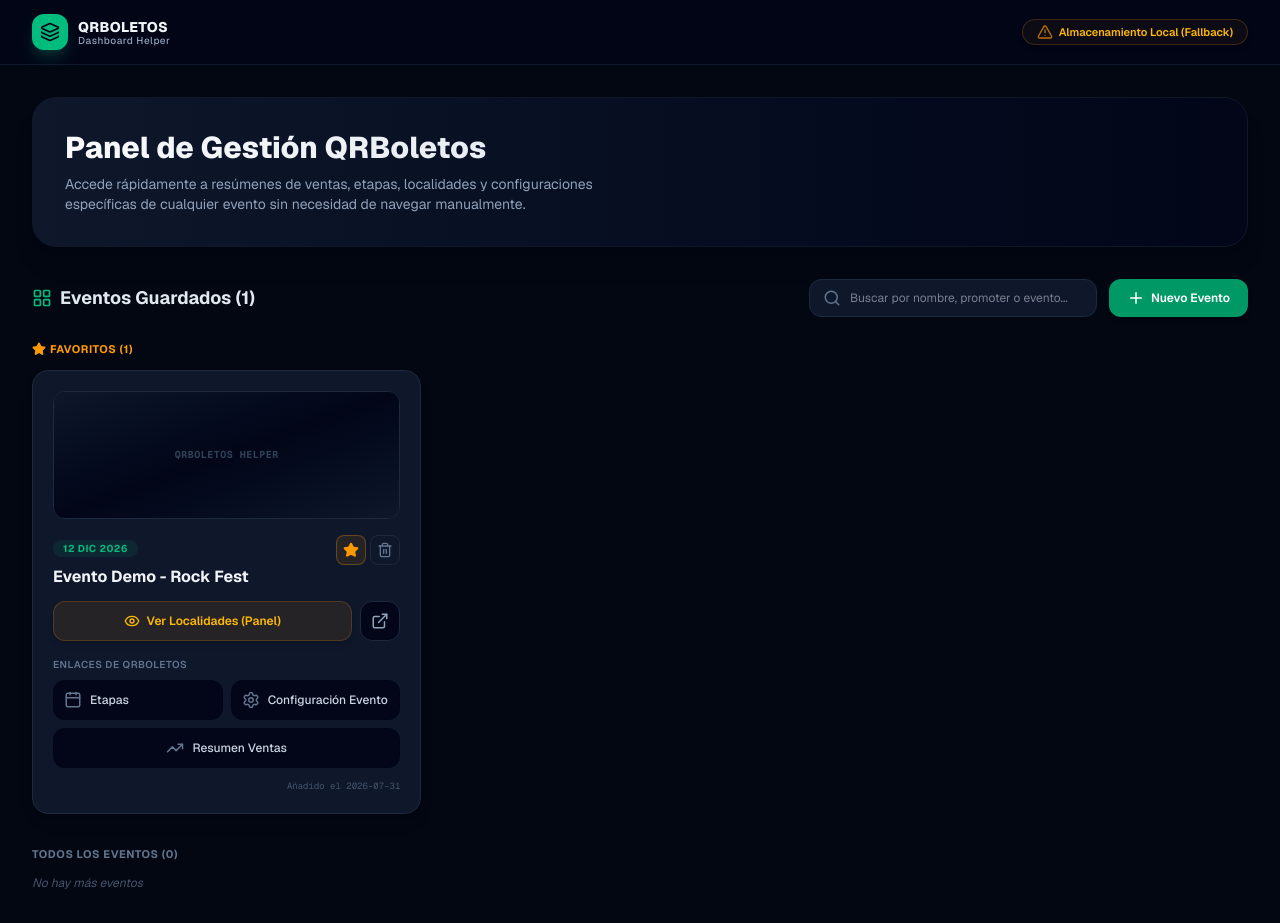
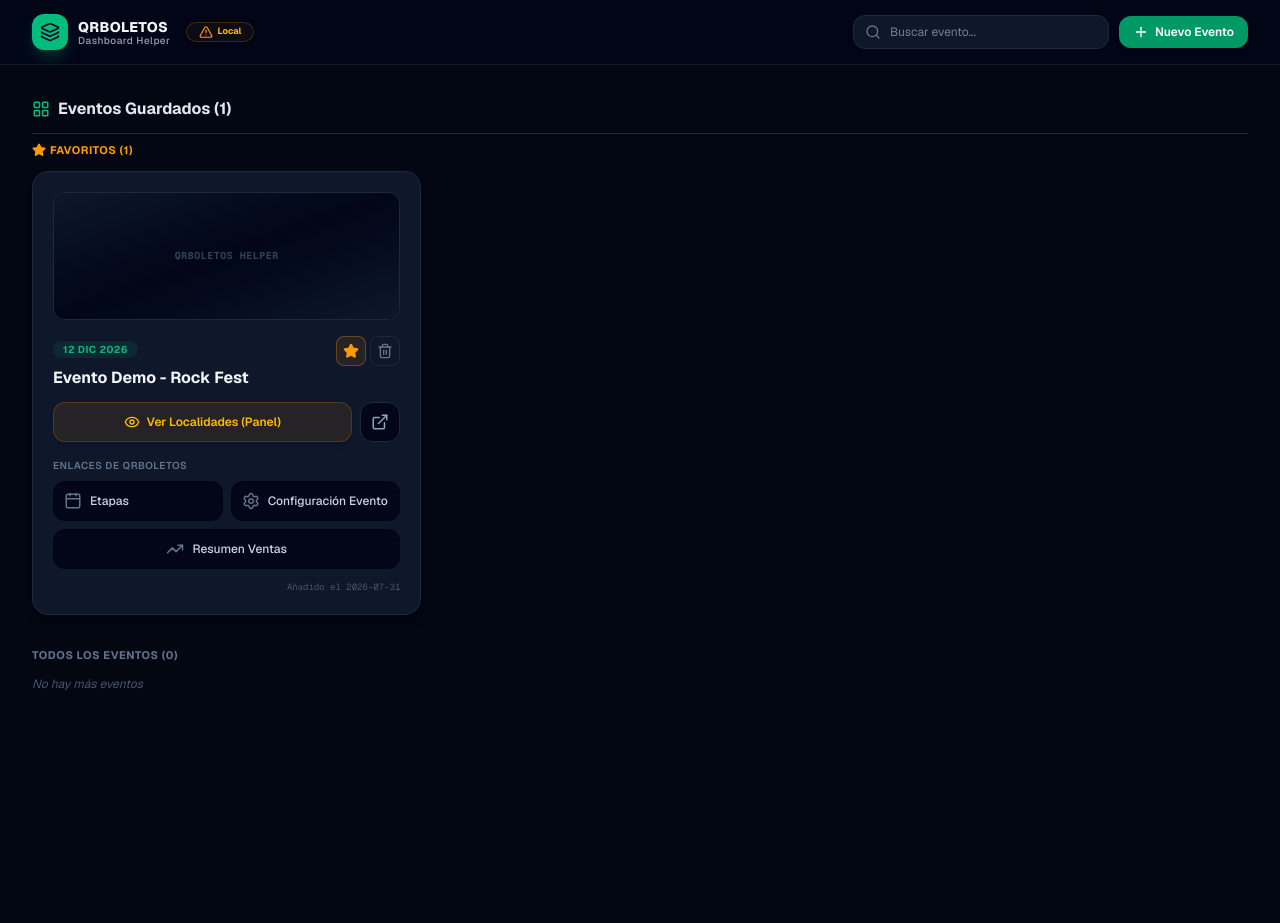
Before and after one commit to andresmholguin/eventQRaccess, a Next.js app: page / in a window 1280 px wide. After the commit the page ends 800 px from the top, so only its background shows below. Built offline with nearby package versions, Linux system fonts and the light colour scheme.

Commit message:
feat: reestructurar nav superior para albergar buscador, link de sheet y boton de nuevo evento, y remover banner de bienvenida

```diff
--- a/src/app/page.tsx
+++ b/src/app/page.tsx
@@ -218,7 +218,9 @@ export default function Home() {
     <main className="min-h-screen bg-[#030712] text-slate-100 font-sans selection:bg-emerald-500/20">
       {/* Navbar Superior */}
       <nav className="border-b border-slate-900 bg-slate-950/80 backdrop-blur-md sticky top-0 z-40">
-        <div className="max-w-7xl mx-auto px-4 sm:px-6 lg:px-8 h-16 flex items-center justify-between">
+        <div className="max-w-7xl mx-auto px-4 sm:px-6 lg:px-8 py-3 md:py-0 md:h-16 flex flex-col md:flex-row md:items-center justify-between gap-3">
+          {/* Logo y Badge */}
+          <div className="flex items-center justify-between md:justify-start gap-4">
             <div className="flex items-center gap-2.5">
               <div className="bg-emerald-500 p-2 rounded-xl text-slate-950 font-bold shadow-lg shadow-emerald-500/20">
                 <Layers className="w-5 h-5" />
@@ -234,23 +236,63 @@ export default function Home() {
             </div>
 
             {/* Estado de Persistencia */}
-          <div className="flex items-center gap-2">
+            <div className="shrink-0">
               {isSheetsMode === null ? (
-              <span className="w-2.5 h-2.5 bg-slate-700 animate-pulse rounded-full"></span>
+                <span className="w-2.5 h-2.5 bg-slate-700 animate-pulse rounded-full block"></span>
               ) : isSheetsMode ? (
-              <div className="bg-emerald-500/5 text-emerald-400 border border-emerald-500/20 rounded-full px-3.5 py-1 text-[11px] font-semibold flex items-center gap-1.5 shadow-md">
-                <ShieldCheck className="w-4 h-4 text-emerald-500" />
-                <span>Google Sheets</span>
+                <div className="bg-emerald-500/5 text-emerald-400 border border-emerald-500/20 rounded-full px-3 py-0.5 text-[9px] font-bold flex items-center gap-1 shadow-sm">
+                  <ShieldCheck className="w-3.5 h-3.5 text-emerald-500" />
+                  <span className="hidden sm:inline">Google Sheets</span>
+                  <span className="sm:hidden">Sheets</span>
                 </div>
               ) : (
                 <div
-                className="bg-amber-500/5 text-amber-400 border border-amber-500/20 rounded-full px-3.5 py-1 text-[11px] font-semibold flex items-center gap-1.5 shadow-md"
-                title="Las variables de entorno de Google Sheets no están configuradas en .env.local"
+                  className="bg-amber-500/5 text-amber-400 border border-amber-500/20 rounded-full px-3 py-0.5 text-[9px] font-bold flex items-center gap-1 shadow-sm cursor-help"
+                  title="Google Sheets no configurado. Los datos se guardarán localmente."
                 >
-                <AlertTriangle className="w-4 h-4 text-amber-500 animate-pulse" />
-                <span>Almacenamiento Local (Fallback)</span>
+                  <AlertTriangle className="w-3.5 h-3.5 text-amber-500" />
+                  <span>Local</span>
                 </div>
               )}
+            </div>
+          </div>
+
+          {/* Controles en el Nav (Buscador, Sheet Link, Nuevo Evento) */}
+          <div className="flex flex-col sm:flex-row items-center gap-2.5 w-full md:w-auto">
+            {/* Buscador */}
+            <div className="relative w-full sm:w-60 md:w-64">
+              <Search className="w-4 h-4 text-slate-500 absolute left-3 top-1/2 -translate-y-1/2" />
+              <input
+                type="text"
+                placeholder="Buscar evento..."
+                className="w-full bg-slate-900 border border-slate-800 text-slate-200 rounded-xl pl-9 pr-4 py-2 text-xs focus:outline-none focus:ring-1 focus:ring-emerald-500 placeholder:text-slate-550"
+                value={searchQuery}
+                onChange={(e) => setSearchQuery(e.target.value)}
+              />
+            </div>
+
+            {/* Botón Google Sheet */}
+            {isSheetsMode && (
+              <a
+                href="https://docs.google.com/spreadsheets/d/1saVyrEYq8ITiSESR4Z13vJufjVvuKVmm9vjAsUFq3jg"
+                target="_blank"
+                rel="noopener noreferrer"
+                className="cursor-pointer bg-slate-900 border border-slate-800 hover:border-emerald-500/30 text-[11px] font-semibold px-3 py-2 rounded-xl hover:bg-slate-800 transition-all flex items-center gap-1.5 shadow-sm text-slate-300 w-full sm:w-auto justify-center"
+              >
+                <Database className="w-4 h-4 text-emerald-500" />
+                <span className="hidden lg:inline">Google Sheet</span>
+                <ExternalLink className="w-3 h-3 opacity-60" />
+              </a>
+            )}
+
+            {/* Botón Nuevo Evento */}
+            <button
+              onClick={() => setIsAddModalOpen(true)}
+              className="bg-emerald-600 hover:bg-emerald-500 text-white font-semibold text-xs py-2 px-3.5 rounded-xl transition-all shadow-md hover:shadow-emerald-500/10 flex items-center justify-center gap-1.5 cursor-pointer active:scale-95 w-full sm:w-auto shrink-0"
+            >
+              <Plus className="w-4 h-4" />
+              <span className="inline">Nuevo Evento</span>
+            </button>
           </div>
         </div>
       </nav>
@@ -267,32 +309,6 @@ export default function Home() {
         ) : (
           // Dashboard principal
           <div className="space-y-8">
-            {/* Cabecera / Bienvenida */}
-            <div className="bg-gradient-to-r from-slate-900 to-slate-950 border border-slate-900 rounded-3xl p-6 md:p-8 flex flex-col md:flex-row md:items-center justify-between gap-6 shadow-xl relative overflow-hidden">
-              <div className="relative z-10 space-y-2">
-                <h1 className="text-2xl md:text-3xl font-extrabold text-transparent bg-clip-text bg-gradient-to-r from-slate-50 to-slate-200">
-                  Panel de Gestión QRBoletos
-                </h1>
-                <p className="text-slate-400 text-sm max-w-xl">
-                  Accede rápidamente a resúmenes de ventas, etapas, localidades y configuraciones específicas de cualquier evento sin necesidad de navegar manualmente.
-                </p>
-              </div>
-
-              {/* Botón a Google Sheets */}
-              {isSheetsMode && (
-                <a
-                  href="https://docs.google.com/spreadsheets/d/1saVyrEYq8ITiSESR4Z13vJufjVvuKVmm9vjAsUFq3jg"
-                  target="_blank"
-                  rel="noopener noreferrer"
-                  className="relative z-10 cursor-pointer bg-slate-900 border border-slate-800 hover:border-emerald-500/30 text-xs font-semibold px-4.5 py-3 rounded-xl hover:bg-slate-800 transition-all flex items-center gap-2 self-start md:self-auto shadow-md"
-                >
-                  <Database className="w-4.5 h-4.5 text-emerald-500" />
-                  Abrir Google Sheet
-                  <ExternalLink className="w-3.5 h-3.5" />
-                </a>
-              )}
-            </div>
-
             {errorMsg && (
               <div className="bg-amber-500/5 border border-amber-500/20 text-amber-400 p-4 rounded-2xl text-xs flex items-center gap-2">
                 <Info className="w-5 h-5 shrink-0 text-amber-500" />
@@ -302,34 +318,12 @@ export default function Home() {
 
             {/* Contenedor de la lista de eventos */}
             <div className="space-y-6">
-              {/* Cabecera de la lista + Buscador y Botón */}
-              <div className="flex flex-col md:flex-row md:items-center justify-between gap-4">
-                <h2 className="text-lg font-bold text-slate-200 flex items-center gap-2">
-                  <LayoutGrid className="w-5 h-5 text-emerald-500" />
+              {/* Cabecera de la lista */}
+              <div className="border-b border-slate-800 pb-3 mb-2 flex items-center justify-between">
+                <h2 className="text-base font-bold text-slate-200 flex items-center gap-2">
+                  <LayoutGrid className="w-4.5 h-4.5 text-emerald-500" />
                   Eventos Guardados ({eventos.length})
                 </h2>
-
-                <div className="flex flex-col sm:flex-row items-center gap-3 w-full md:w-auto">
-                  {/* Buscador */}
-                  <div className="relative w-full sm:w-72">
-                    <Search className="w-4.5 h-4.5 text-slate-500 absolute left-3.5 top-1/2 -translate-y-1/2" />
-                    <input
-                      type="text"
-                      placeholder="Buscar por nombre, promoter o evento..."
-                      className="w-full bg-slate-900 border border-slate-800 text-slate-200 rounded-xl pl-10 pr-4 py-2.5 text-xs focus:outline-none focus:ring-1 focus:ring-emerald-500"
-                      value={searchQuery}
-                      onChange={(e) => setSearchQuery(e.target.value)}
-                    />
-                  </div>
-                  {/* Botón Nuevo Evento */}
-                  <button
-                    onClick={() => setIsAddModalOpen(true)}
-                    className="bg-emerald-600 hover:bg-emerald-500 text-white font-semibold text-xs py-2.5 px-4.5 rounded-xl transition-all shadow-md hover:shadow-emerald-500/10 flex items-center justify-center gap-1.5 cursor-pointer active:scale-95 w-full sm:w-auto shrink-0"
-                  >
-                    <Plus className="w-4.5 h-4.5" />
-                    Nuevo Evento
-                  </button>
-                </div>
               </div>
 
               {isLoading ? (
```
Lines whose indentation alone changed are shown as unchanged.
